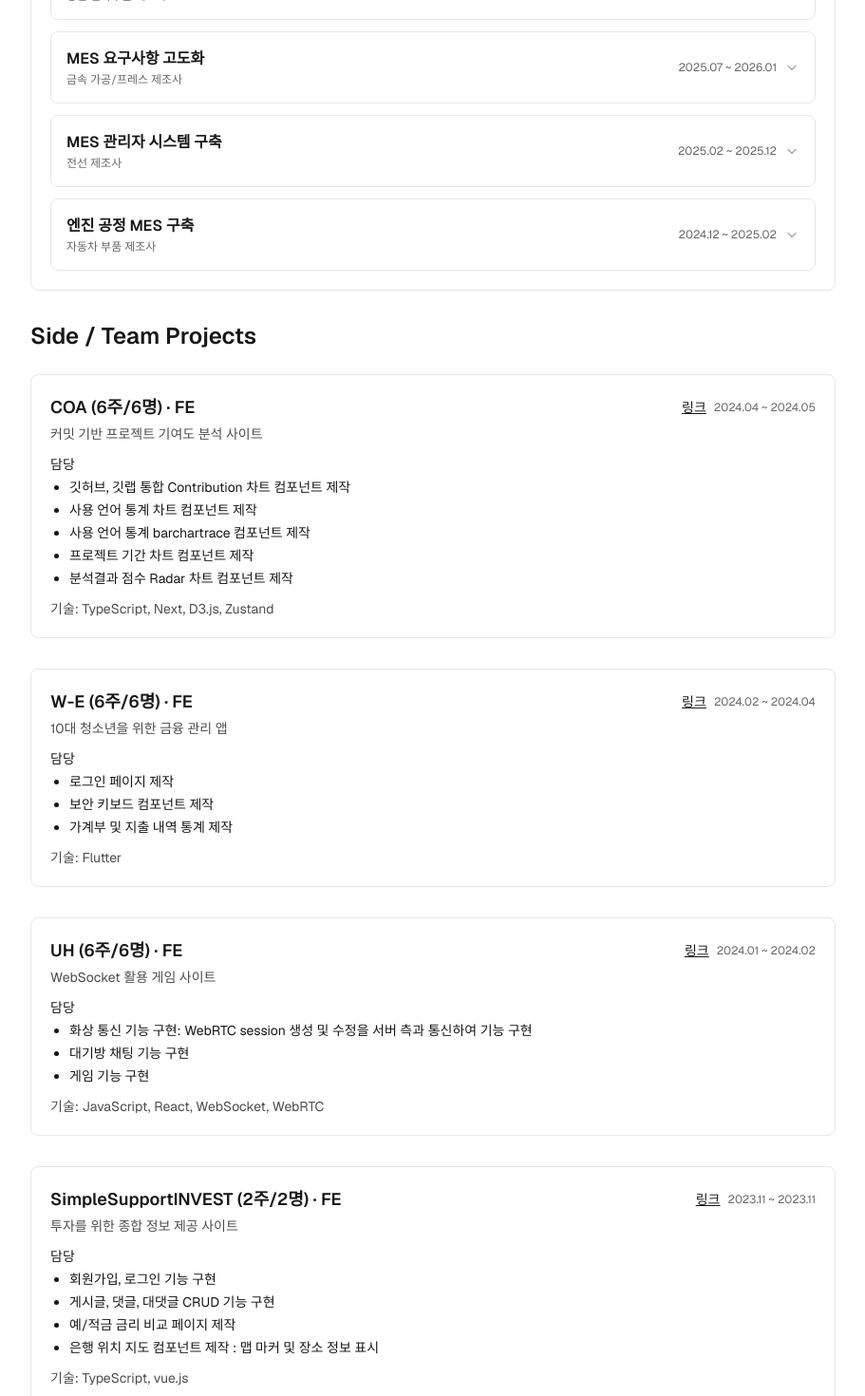
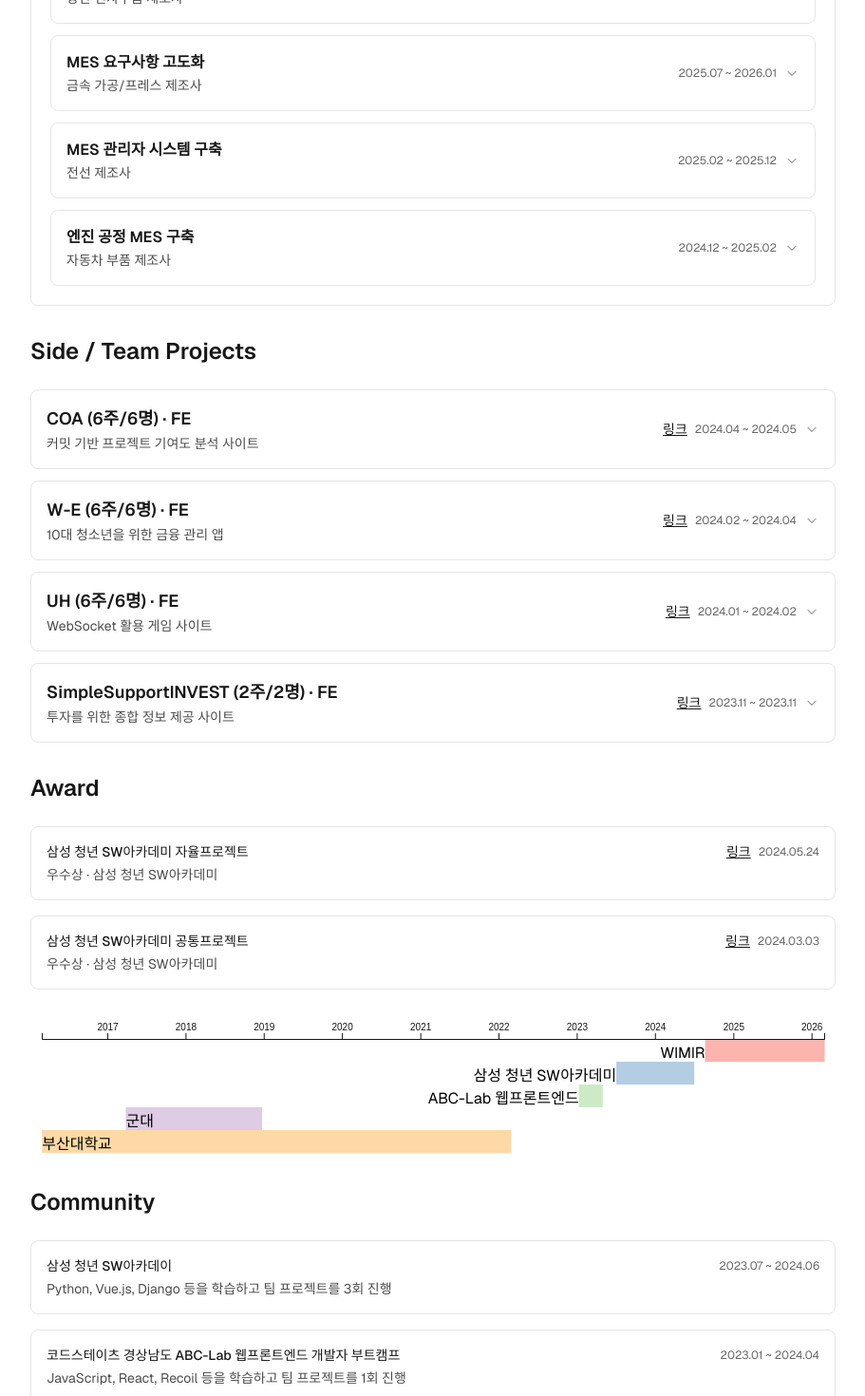
Before and after one commit to Shin-3117/portfolio-next16, a Next.js app: page / in a window 1280 px wide. Shown: the part 1020-2490 px from the top of the page at 95% size, without its empty margins (184-1095 px from the left). Built offline with nearby package versions, Linux system fonts and the light colour scheme.

Commit message:
CollapsibleCard 컴포넌트 추가 및 기존 프로젝트 카드 컴포넌트 대체

```diff
--- a/app/page.tsx
+++ b/app/page.tsx
@@ -82,7 +82,7 @@ export default function Home() {
         {/* Side / Team Projects */}
         <section id="projects" className="scroll-mt-20">
           <h2 className="text-2xl font-semibold">Side / Team Projects</h2>
-          <div className="mt-6 flex flex-col gap-8">
+          <div className="mt-6 flex flex-col gap-3">
             <CoA />
             <W_E />
             <UH />
--- a/components/Career/CareerProjectCard.tsx
+++ b/components/Career/CareerProjectCard.tsx
@@ -1,4 +1,5 @@
 import type { CareerProject } from "@/data/careerProjects";
+import CollapsibleCard from "@/components/CollapsibleCard";
 
 export default function CareerProjectCard({
   project,
@@ -7,30 +8,13 @@ export default function CareerProjectCard({
   project: CareerProject;
   defaultOpen?: boolean;
 }) {
-  return <details
-    open={defaultOpen}
-    className="group overflow-hidden rounded-lg border border-black/10 dark:border-white/15"
+  return <CollapsibleCard
+    title={project.title}
+    titleLevel={4}
+    subtitle={project.client}
+    period={project.period}
+    defaultOpen={defaultOpen}
   >
-    <summary className="flex cursor-pointer list-none flex-wrap items-center justify-between gap-2 p-4 hover:bg-black/[0.03] dark:hover:bg-white/[0.04] [&::-webkit-details-marker]:hidden">
-      <div>
-        <h4 className="text-base font-semibold">{project.title}</h4>
-        <p className="mt-0.5 text-xs text-black/60 dark:text-white/60">{project.client}</p>
-      </div>
-      <div className={'flex gap-2 items-center'}>
-        <span className="text-xs text-black/60 dark:text-white/60">{project.period}</span>
-        <svg
-          aria-hidden="true"
-          viewBox="0 0 20 20"
-          fill="none"
-          stroke="currentColor"
-          strokeWidth={1.5}
-          className="h-4 w-4 text-black/40 transition-transform group-open:rotate-180 dark:text-white/40"
-        >
-          <path d="M5 8l5 5 5-5" strokeLinecap="round" strokeLinejoin="round" />
-        </svg>
-      </div>
-    </summary>
-    <div className="border-t border-black/10 px-4 py-4 dark:border-white/15">
     <p className="text-sm text-black/70 dark:text-white/70">{project.summary}</p>
     <div className="mt-3">
       <h5 className="text-sm font-medium">담당</h5>
@@ -49,6 +33,5 @@ export default function CareerProjectCard({
     <p className="mt-3 text-sm text-black/70 dark:text-white/70">
       <span className="font-medium">기술</span>: {project.stack.join(", ")}
     </p>
-    </div>
-  </details>
+  </CollapsibleCard>
 }
--- a/components/Career/index.tsx
+++ b/components/Career/index.tsx
@@ -42,12 +42,8 @@ export default function Career() {
           </span>
         </h3>
         <div className="mt-3 flex flex-col gap-3">
-          {careerProjects.map((project, index) => (
-            <CareerProjectCard
-              key={project.id}
-              project={project}
-              // defaultOpen={index === 0}
-            />
+          {careerProjects.map((project) => (
+            <CareerProjectCard key={project.id} project={project} />
           ))}
         </div>
       </div>
--- /dev/null
+++ b/components/CollapsibleCard.tsx
@@ -0,0 +1,70 @@
+import type { ReactNode } from "react";
+
+/**
+ * 접히는 카드 껍데기. 헤더(제목/부제/링크/기간)는 접힌 상태에서도 보이고,
+ * children은 펼쳤을 때만 보인다. 네이티브 <details>라 JS 없이 동작하며
+ * 브라우저 인쇄·페이지 내 검색에서도 내용이 잡힌다.
+ */
+export default function CollapsibleCard({
+  title,
+  titleLevel = 3,
+  subtitle,
+  period,
+  href,
+  defaultOpen = false,
+  children,
+}: {
+  title: string;
+  titleLevel?: 3 | 4;
+  subtitle?: string;
+  period?: string;
+  href?: string;
+  defaultOpen?: boolean;
+  children: ReactNode;
+}) {
+  const Title = titleLevel === 3 ? "h3" : "h4";
+
+  return <details
+    open={defaultOpen}
+    className="group overflow-hidden rounded-lg border border-black/10 dark:border-white/15"
+  >
+    <summary className="flex cursor-pointer list-none flex-wrap items-center justify-between gap-2 p-4 hover:bg-black/[0.03] dark:hover:bg-white/[0.04] [&::-webkit-details-marker]:hidden">
+      <div>
+        <Title className={titleLevel === 3 ? "text-lg font-semibold" : "text-base font-semibold"}>
+          {title}
+        </Title>
+        {subtitle && (
+          <p className="mt-0.5 text-sm text-black/70 dark:text-white/70">{subtitle}</p>
+        )}
+      </div>
+      <div className={'flex gap-2 items-center'}>
+        {href && (
+          <a
+            className="underline text-sm"
+            href={href}
+            target="_blank"
+            rel="noopener noreferrer"
+          >
+            링크
+          </a>
+        )}
+        {period && (
+          <span className="text-xs text-black/60 dark:text-white/60">{period}</span>
+        )}
+        <svg
+          aria-hidden="true"
+          viewBox="0 0 20 20"
+          fill="none"
+          stroke="currentColor"
+          strokeWidth={1.5}
+          className="h-4 w-4 shrink-0 text-black/40 transition-transform group-open:rotate-180 dark:text-white/40"
+        >
+          <path d="M5 8l5 5 5-5" strokeLinecap="round" strokeLinejoin="round" />
+        </svg>
+      </div>
+    </summary>
+    <div className="border-t border-black/10 px-4 py-4 dark:border-white/15">
+      {children}
+    </div>
+  </details>
+}
--- a/components/projects/CoA.tsx
+++ b/components/projects/CoA.tsx
@@ -1,23 +1,13 @@
+import CollapsibleCard from "@/components/CollapsibleCard";
+
 export default function CoA() {
-  return <article className="rounded-lg border border-black/10 p-5 dark:border-white/15">
-    <div className="flex flex-wrap items-center justify-between gap-2">
-      <h3 className="text-lg font-semibold">COA (6주/6명) · FE</h3>
-      <div className={'flex gap-2 items-center'}>
-        <a
-          className="underline text-sm"
-          href="https://github.com/CommitAnalyze/CoA"
-          target="_blank"
-          rel="noopener noreferrer"
-        >
-          링크
-        </a>
-        <span className="text-xs text-black/60 dark:text-white/60">2024.04 ~ 2024.05</span>
-      </div>
-    </div>
-    <p className="mt-1 text-sm text-black/70 dark:text-white/70">
-      커밋 기반 프로젝트 기여도 분석 사이트
-    </p>
-    <div className="mt-3">
+  return <CollapsibleCard
+    title="COA (6주/6명) · FE"
+    subtitle="커밋 기반 프로젝트 기여도 분석 사이트"
+    period="2024.04 ~ 2024.05"
+    href="https://github.com/CommitAnalyze/CoA"
+  >
+    <div>
       <h4 className="text-sm font-medium">담당</h4>
       <ul className="mt-1 list-disc space-y-1 pl-5 text-sm">
         <li>깃허브, 깃랩 통합 Contribution 차트 컴포넌트 제작</li>
@@ -30,5 +20,5 @@ export default function CoA() {
     <p className="mt-3 text-sm text-black/70 dark:text-white/70">
       <span className="font-medium">기술</span>: TypeScript, Next, D3.js, Zustand
     </p>
-  </article>
+  </CollapsibleCard>
 }
--- a/components/projects/SimpleSupportInvest.tsx
+++ b/components/projects/SimpleSupportInvest.tsx
@@ -1,21 +1,13 @@
+import CollapsibleCard from "@/components/CollapsibleCard";
+
 export default function SimpleSupportInvest() {
-  return <article className="rounded-lg border border-black/10 p-5 dark:border-white/15">
-    <div className="flex flex-wrap items-center justify-between gap-2">
-      <h3 className="text-lg font-semibold">SimpleSupportINVEST (2주/2명) · FE</h3>
-      <div className={'flex gap-2 items-center'}>
-        <a
-          className="underline text-sm"
-          href="https://github.com/Shin-3117/SSAFY_Team_Project"
-          target="_blank"
-          rel="noopener noreferrer"
-        >
-          링크
-        </a>
-        <span className="text-xs text-black/60 dark:text-white/60">2023.11 ~ 2023.11</span>
-      </div>
-    </div>
-    <p className="mt-1 text-sm text-black/70 dark:text-white/70">투자를 위한 종합 정보 제공 사이트</p>
-    <div className="mt-3">
+  return <CollapsibleCard
+    title="SimpleSupportINVEST (2주/2명) · FE"
+    subtitle="투자를 위한 종합 정보 제공 사이트"
+    period="2023.11 ~ 2023.11"
+    href="https://github.com/Shin-3117/SSAFY_Team_Project"
+  >
+    <div>
       <h4 className="text-sm font-medium">담당</h4>
       <ul className="mt-1 list-disc space-y-1 pl-5 text-sm">
         <li>회원가입, 로그인 기능 구현</li>
@@ -27,5 +19,5 @@ export default function SimpleSupportInvest() {
     <p className="mt-3 text-sm text-black/70 dark:text-white/70">
       <span className="font-medium">기술</span>: TypeScript, vue.js
     </p>
-  </article>
+  </CollapsibleCard>
 }
--- a/components/projects/UH.tsx
+++ b/components/projects/UH.tsx
@@ -1,21 +1,13 @@
+import CollapsibleCard from "@/components/CollapsibleCard";
+
 export default function UH() {
-  return <article className="rounded-lg border border-black/10 p-5 dark:border-white/15">
-    <div className="flex flex-wrap items-center justify-between gap-2">
-      <h3 className="text-lg font-semibold">UH (6주/6명) · FE</h3>
-      <div className={'flex gap-2 items-center'}>
-        <a
-          className="underline text-sm"
-          href="https://github.com/Shin-3117/UH"
-          target="_blank"
-          rel="noopener noreferrer"
-        >
-          링크
-        </a>
-        <span className="text-xs text-black/60 dark:text-white/60">2024.01 ~ 2024.02</span>
-      </div>
-    </div>
-    <p className="mt-1 text-sm text-black/70 dark:text-white/70">WebSocket 활용 게임 사이트</p>
-    <div className="mt-3">
+  return <CollapsibleCard
+    title="UH (6주/6명) · FE"
+    subtitle="WebSocket 활용 게임 사이트"
+    period="2024.01 ~ 2024.02"
+    href="https://github.com/Shin-3117/UH"
+  >
+    <div>
       <h4 className="text-sm font-medium">담당</h4>
       <ul className="mt-1 list-disc space-y-1 pl-5 text-sm">
         <li>화상 통신 기능 구현: WebRTC session 생성 및 수정을 서버 측과 통신하여 기능 구현</li>
@@ -26,5 +18,5 @@ export default function UH() {
     <p className="mt-3 text-sm text-black/70 dark:text-white/70">
       <span className="font-medium">기술</span>: JavaScript, React, WebSocket, WebRTC
     </p>
-  </article>
+  </CollapsibleCard>
 }
--- a/components/projects/W-E.tsx
+++ b/components/projects/W-E.tsx
@@ -1,21 +1,13 @@
+import CollapsibleCard from "@/components/CollapsibleCard";
+
 export default function W_E() {
-  return <article className="rounded-lg border border-black/10 p-5 dark:border-white/15">
-    <div className="flex flex-wrap items-center justify-between gap-2">
-      <h3 className="text-lg font-semibold">W-E (6주/6명) · FE</h3>
-      <div className={'flex gap-2 items-center'}>
-        <a
-          className="underline text-sm"
-          href="https://github.com/TeamAquaDan/W-E"
-          target="_blank"
-          rel="noopener noreferrer"
-        >
-          링크
-        </a>
-        <span className="text-xs text-black/60 dark:text-white/60">2024.02 ~ 2024.04</span>
-      </div>
-    </div>
-    <p className="mt-1 text-sm text-black/70 dark:text-white/70">10대 청소년을 위한 금융 관리 앱</p>
-    <div className="mt-3">
+  return <CollapsibleCard
+    title="W-E (6주/6명) · FE"
+    subtitle="10대 청소년을 위한 금융 관리 앱"
+    period="2024.02 ~ 2024.04"
+    href="https://github.com/TeamAquaDan/W-E"
+  >
+    <div>
       <h4 className="text-sm font-medium">담당</h4>
       <ul className="mt-1 list-disc space-y-1 pl-5 text-sm">
         <li>로그인 페이지 제작</li>
@@ -26,5 +18,5 @@ export default function W_E() {
     <p className="mt-3 text-sm text-black/70 dark:text-white/70">
       <span className="font-medium">기술</span>: Flutter
     </p>
-  </article>
+  </CollapsibleCard>
 }
```
Lines whose indentation alone changed are shown as unchanged.
